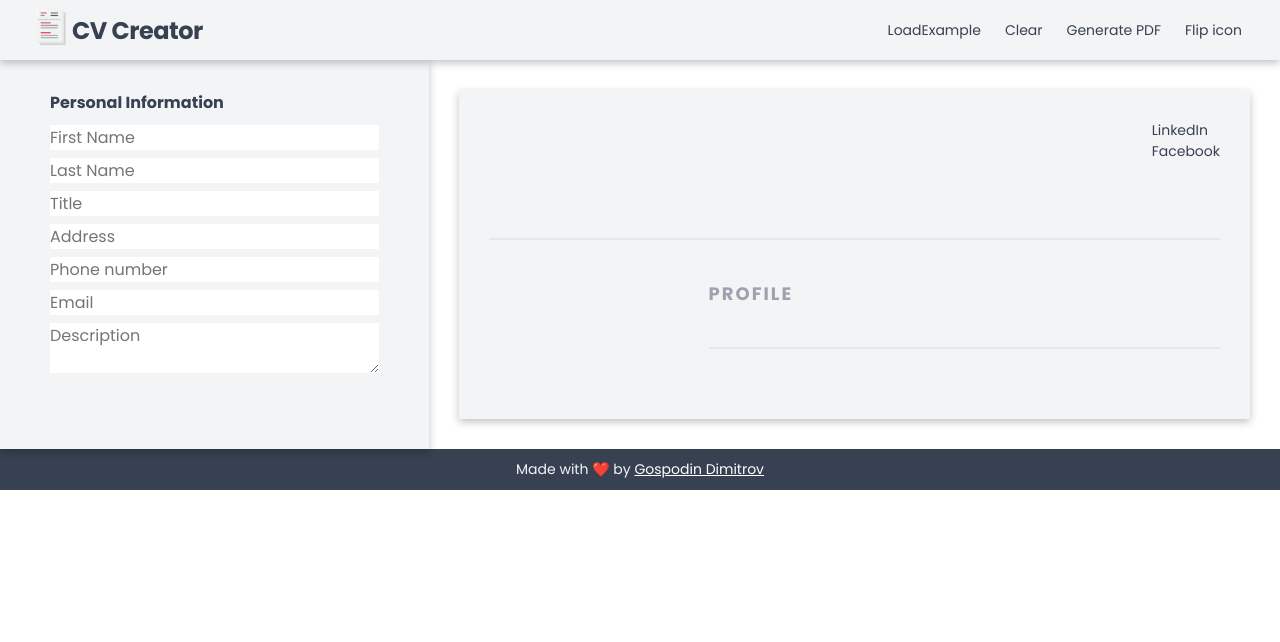
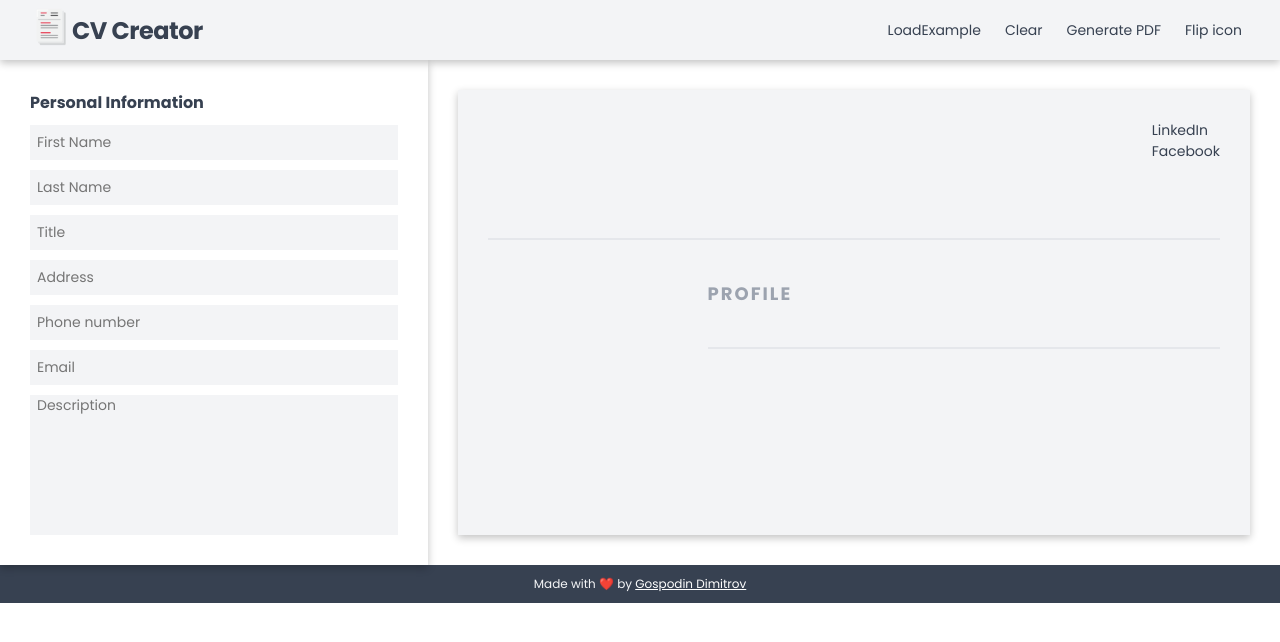
Before and after one commit to GDimitroff/cv-creator, a React (Create React App) app: page / in a window 1280 px wide. Shown: the top 642 px of the page. Built offline with nearby package versions, Linux system fonts and the light colour scheme.

Commit message:
Add Input component, textarea component, refactor

```diff
--- a/src/components/CVForm/CVForm.js
+++ b/src/components/CVForm/CVForm.js
@@ -19,7 +19,7 @@ export default function CVForm() {
 
 const CVFormWrapper = styled.section`
   flex-basis: 35%;
-  background-color: ${({ theme }) => theme.colors['light-200']};
-  padding: 3rem 5rem;
+  background-color: ${({ theme }) => theme.colors['light-100']};
+  padding: 3rem;
   box-shadow: rgba(0, 0, 0, 0.24) 0px 3px 8px;
 `;
--- a/src/components/CVForm/GeneralInfo.js
+++ b/src/components/CVForm/GeneralInfo.js
@@ -1,53 +1,56 @@
 import styled from 'styled-components';
+
+import Input from '../Utils/Input';
+import TextArea from '../Utils/TextArea';
 
 export default function GeneralInfo(props) {
   return (
     <FormWrapper>
       <h3>Personal Information</h3>
       <form>
-        <input
+        <Input
           type="text"
           name="firstName"
           placeholder="First Name"
           value={props.generalInfo.firstName}
           onChange={props.handleChange}
         />
-        <input
+        <Input
           type="text"
           name="lastName"
           placeholder="Last Name"
           value={props.generalInfo.lastName}
           onChange={props.handleChange}
         />
-        <input
+        <Input
           type="text"
           name="title"
           placeholder="Title"
           value={props.generalInfo.title}
           onChange={props.handleChange}
         />
-        <input
+        <Input
           type="text"
           name="address"
           placeholder="Address"
           value={props.generalInfo.address}
           onChange={props.handleChange}
         />
-        <input
+        <Input
           type="tel"
           name="phoneNumber"
           placeholder="Phone number"
           value={props.generalInfo.phoneNumber}
           onChange={props.handleChange}
         />
-        <input
+        <Input
           type="email"
           name="email"
           placeholder="Email"
           value={props.generalInfo.email}
           onChange={props.handleChange}
         />
-        <textarea
+        <TextArea
           name="description"
           placeholder="Description"
           value={props.generalInfo.description}
@@ -62,7 +65,7 @@ const FormWrapper = styled.div`
   form {
     display: flex;
     flex-direction: column;
-    gap: 8px;
+    gap: 10px;
   }
 
   h3 {
--- a/src/components/Main.js
+++ b/src/components/Main.js
@@ -5,7 +5,7 @@ import CVPreview from './CVPreview/CVPreview';
 
 export default function Main() {
   return (
-    <MainWrapper className="main">
+    <MainWrapper>
       <CVForm />
       <CVPreview />
     </MainWrapper>
@@ -14,5 +14,4 @@ export default function Main() {
 
 const MainWrapper = styled.main`
   display: flex;
-  justify-content: center;
 `;
--- /dev/null
+++ b/src/components/Utils/Input.js
@@ -0,0 +1,36 @@
+import styled from 'styled-components';
+
+export default function Input({ type, name, placeholder, value, onChange }) {
+  return (
+    <InputWrapper
+      type={type}
+      name={name}
+      placeholder={placeholder}
+      value={value}
+      onChange={onChange}
+    />
+  );
+}
+
+const InputWrapper = styled.input`
+  font-size: 1.4rem;
+  height: 35px;
+  display: block;
+  padding-inline: 5px;
+  background-color: ${({ theme }) => theme.colors['light-200']};
+  transition: 0.4s ease-in-out;
+  border-left: 2px solid transparent;
+
+  &:focus {
+    background-color: ${({ theme }) => theme.colors['light-300']};
+    border-left: 2px solid ${({ theme }) => theme.colors['dark-300']};
+  }
+
+  &:-webkit-autofill,
+  &:-webkit-autofill::first-line,
+  &:-webkit-autofill:hover,
+  &:-webkit-autofill:focus,
+  &:-webkit-autofill:active {
+    font-family: inherit;
+  }
+`;
--- /dev/null
+++ b/src/components/Utils/TextArea.js
@@ -0,0 +1,27 @@
+import styled from 'styled-components';
+
+export default function TextArea({ name, placeholder, value, onChange }) {
+  return (
+    <TextAreaWrapper
+      name={name}
+      placeholder={placeholder}
+      value={value}
+      onChange={onChange}
+    />
+  );
+}
+
+const TextAreaWrapper = styled.textarea`
+  font-size: 1.4rem;
+  height: 140px;
+  padding-inline: 5px;
+  resize: none;
+  background-color: ${({ theme }) => theme.colors['light-200']};
+  transition: 0.4s ease-in-out;
+  border-left: 2px solid transparent;
+
+  &:focus {
+    background-color: ${({ theme }) => theme.colors['light-300']};
+    border-left: 2px solid ${({ theme }) => theme.colors['dark-300']};
+  }
+`;
--- a/src/components/core/Footer.js
+++ b/src/components/core/Footer.js
@@ -21,7 +21,7 @@ const FooterWrapper = styled.footer`
   color: ${({ theme }) => theme.colors['light-200']};
   text-align: center;
   padding: 1rem;
-  font-size: 1.4rem;
+  font-size: 1.2rem;
 
   a:link,
   a:visited {
--- a/src/index.css
+++ /dev/null
@@ -1,39 +0,0 @@
-
-
-input {
-  font-family: inherit;
-  height: 30px;
-  display: block;
-  padding-inline: 5px;
-  outline: none;
-  border: none;
-  background-color: #f4f4f5;
-  transition: 0.4s ease-in-out;
-  border-left: 2px solid transparent;
-}
-
-textarea {
-  font-family: inherit;
-  height: 80px;
-  padding-inline: 5px;
-  resize: none;
-  outline: none;
-  border: none;
-  background-color: #f4f4f5;
-  transition: 0.4s ease-in-out;
-  border-left: 2px solid transparent;
-}
-
-input:focus,
-textarea:focus {
-  background-color: #e4e4e7;
-  border-left: 2px solid #374151;
-}
-
-input:-webkit-autofill,
-input:-webkit-autofill::first-line,
-input:-webkit-autofill:hover,
-input:-webkit-autofill:focus,
-input:-webkit-autofill:active {
-  font-family: inherit;
-}
```
